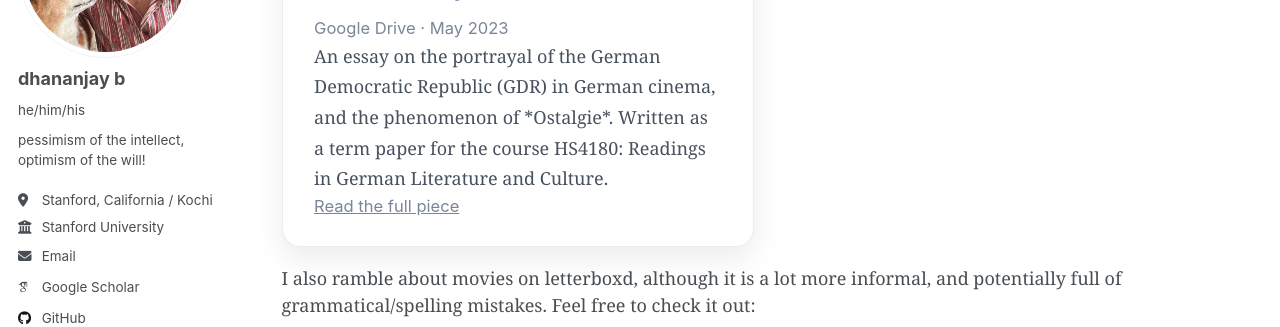
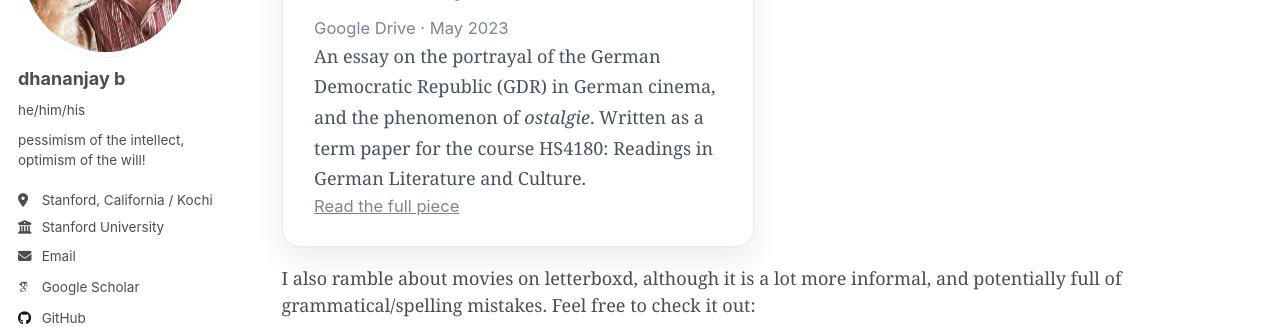
Before and after one commit to Dhananjay42/dhananjay42.github.io, a Jekyll site: the page built from _pages/writing.md, in a window 1280 px wide and 900 px high, scrolled down 751 px. Shown: the part 216-543 px from the top of the window. Built offline with Jekyll 4.4.1, drawn with Linux system fonts in a browser that asks for light colours; some web fonts are replaced; a script that is not in the unit is left out.

```diff
--- a/_data/writing.yml
+++ b/_data/writing.yml
@@ -25,5 +25,5 @@
 - title: "East Germany in Cinema"
   outlet: "Google Drive"
   date: "2023-05-15"
-  description: "An essay on the portrayal of the German Democratic Republic (GDR) in German cinema, and the phenomenon of *Ostalgie*. Written as a term paper for the course HS4180: Readings in German Literature and Culture."
+  description: "An essay on the portrayal of the German Democratic Republic (GDR) in German cinema, and the phenomenon of <em>ostalgie</em>. Written as a term paper for the course HS4180: Readings in German Literature and Culture."
   url: "https://drive.google.com/file/d/1mfS07urzNwwN4VdkHX6GdhYG8a-Bwyzn/view?usp=sharing"
```
